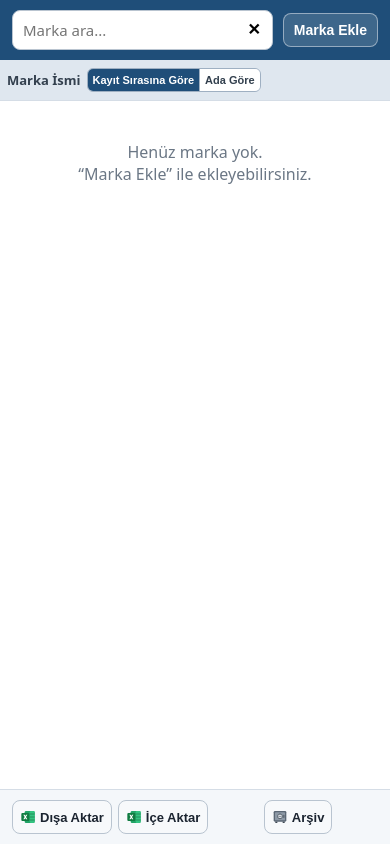
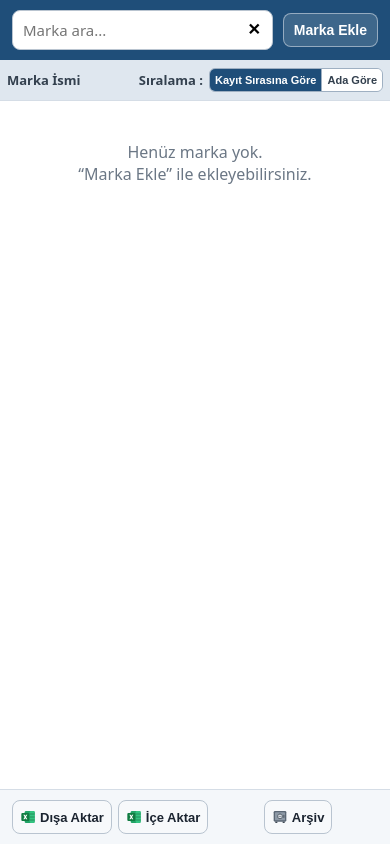
Before and after one commit to DeenizAcar/Markalar, a website: page www/index.html in a window 390 px wide. Drawn offline with Linux system fonts and the light colour scheme.

Commit message:
Sıralama seçenekleri sağa dayalı, "Sıralama :" etiketiyle
Co-Authored-By: Claude Opus 5.5 <noreply@anthropic.com>

```diff
--- a/www/index.html
+++ b/www/index.html
@@ -24,17 +24,18 @@
   </header>
   <div class="tablewrap">
     <table class="grid">
+      <colgroup><col><col class="c-act"></colgroup>
       <thead><tr>
-        <th>
+        <th colspan="2">
           <div class="th-flex">
             <span>Marka İsmi</span>
+            <span class="siralabel">Sıralama :</span>
             <div class="seg" id="sirala" role="radiogroup" aria-label="Sıralama">
               <button type="button" class="seg-btn" data-sira="kayit" role="radio" title="Eklenme sırası; yukarı / aşağı taşınabilir">Kayıt Sırasına Göre</button>
               <button type="button" class="seg-btn" data-sira="ad" role="radio" title="Ada göre sıralı; taşıma yapılamaz">Ada Göre</button>
             </div>
           </div>
         </th>
-        <th class="act"></th>
       </tr></thead>
       <tbody id="tanimBody"></tbody>
     </table>
--- a/www/style.css
+++ b/www/style.css
@@ -103,7 +103,9 @@ select,input,textarea{font:inherit;color:var(--text)}
 .seg-btn.on{background:var(--panel);color:#fff;font-weight:700}
 
 /* Satır simgeleri: yalnız seçili satırda; silme kırmızı, diğerleri siyah */
-.grid th.act,.grid td.act{width:100px;padding:0 4px;text-align:right;white-space:nowrap}
+.c-act{width:100px}
+.grid td.act{padding:0 4px;text-align:right;white-space:nowrap}
+.siralabel{margin-left:auto;white-space:nowrap}
 .icon-btn{width:24px;height:26px;border:0;border-radius:5px;background:transparent;color:var(--icon);cursor:pointer;padding:0;vertical-align:middle}
 .icon-btn .ico{width:15px;height:15px;display:block;margin:auto}
 .icon-btn.del{color:var(--danger)}
@@ -116,5 +118,6 @@ select,input,textarea{font:inherit;color:var(--text)}
 @media (max-width:480px){
   .th-flex{gap:6px}
   .seg-btn{padding:0 5px;font-size:11px}
-  .grid th.act,.grid td.act{width:96px;padding:0 2px}
+  .c-act{width:96px}
+  .grid td.act{padding:0 2px}
 }
--- a/www/sw.js
+++ b/www/sw.js
@@ -1,4 +1,4 @@
-const C = 'mk-v2';
+const C = 'mk-v3';
 const FILES = ['./', 'index.html', 'style.css', 'app.js', 'manifest.json', 'icons/icon-192.png', 'icons/icon-512.png'];
 self.addEventListener('install', e => { e.waitUntil(caches.open(C).then(c => c.addAll(FILES))); self.skipWaiting(); });
 self.addEventListener('activate', e => { e.waitUntil(caches.keys().then(ks => Promise.all(ks.filter(k => k !== C).map(k => caches.delete(k))))); self.clients.claim(); });
```
